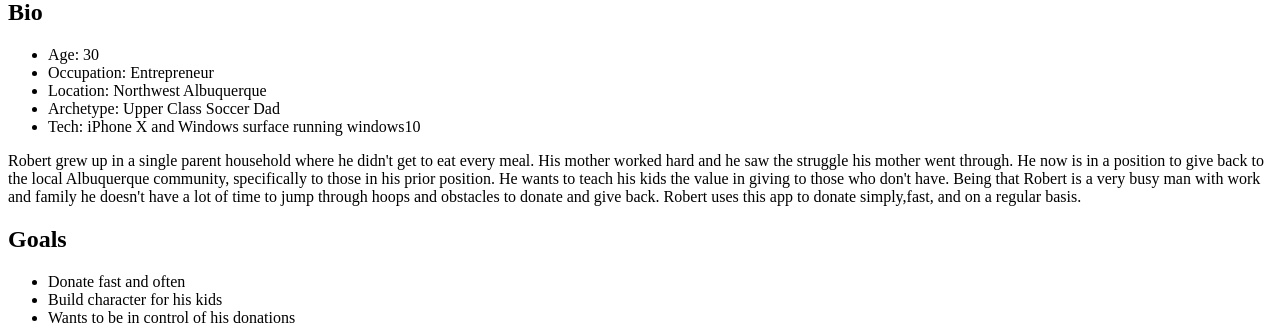
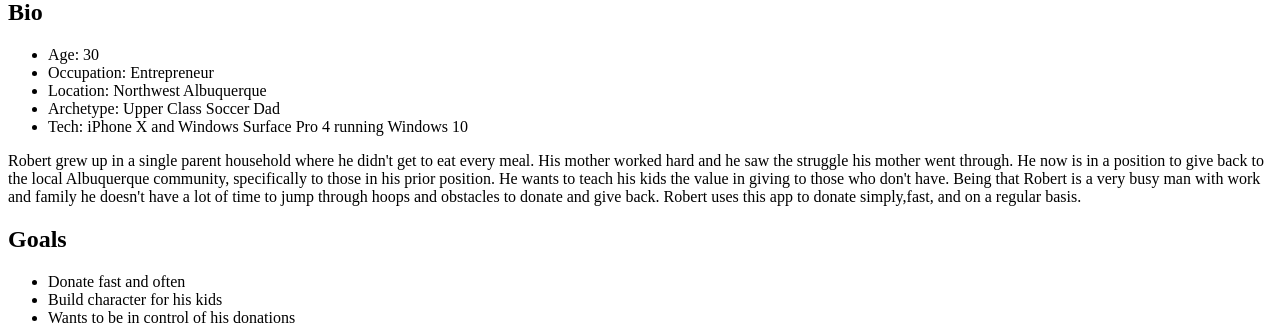
Before and after one commit to Npascetti/kindness, a PHP site: page /robert.php in a window 1280 px wide. Shown: the part 1011-1338 px from the top of the page. Run offline with PHP 8.4, Linux system fonts and the light colour scheme.

Commit message:
specified Roberts tech to be Windows Surface Pro 4

```diff
--- a/epic/robert.php
+++ b/epic/robert.php
@@ -27,7 +27,7 @@
 					<li>Occupation: Entrepreneur</li>
 					<li>Location: Northwest Albuquerque</li>
 					<li>Archetype: Upper Class Soccer Dad </li>
-					<li>Tech: iPhone X and Windows surface running windows10</li>
+					<li>Tech: iPhone X and Windows Surface Pro 4 running Windows 10</li>
 				</ul>
 			<p>Robert grew up in a single parent household where he didn't get to eat every meal. His mother worked hard
 				and he saw the struggle his mother went through. He now is in a position to give back to the local Albuquerque
```
